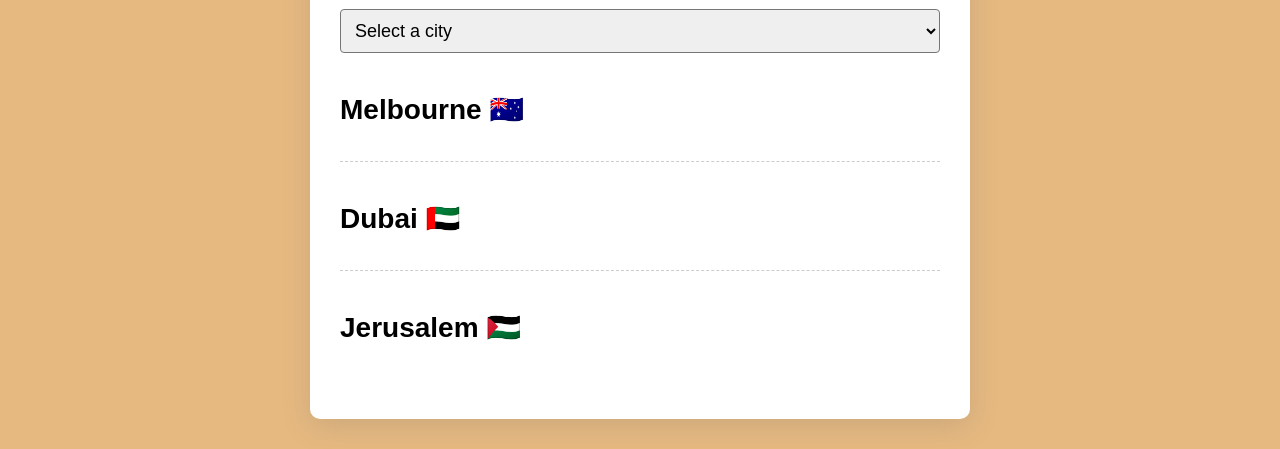
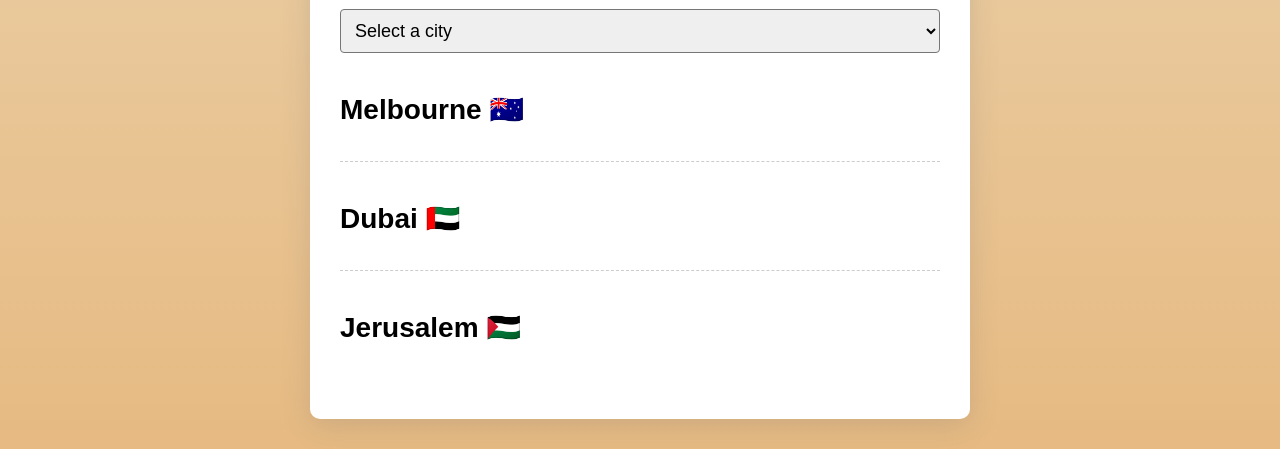
Before and after one commit to schamma94/sarahc-world-clock, a plain HTML site: page index.html in a window 1280 px wide. Shown: the part 146-595 px from the top of the page. Drawn offline with nearby package versions, Linux system fonts and the light colour scheme; a script that the page names is missing.

Commit message:
Background change

```diff
--- a/css/style.css
+++ b/css/style.css
@@ -1,5 +1,5 @@
 body {
-  background-color: #e6b980;
+  background: linear-gradient(to top, #e6b980 0%, #eacda3 100%);
   font-family: sans-serif;
 }
 
```
